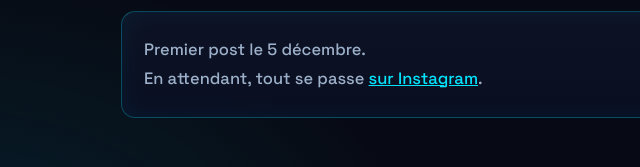
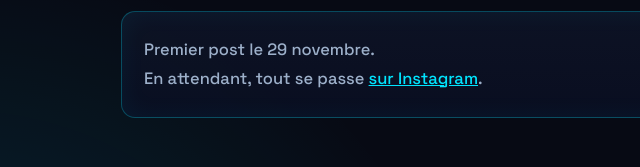
Before and after one commit to wattpunk/wattpunk.github.io, a plain HTML site: page index.html in a window 1280 px wide. Shown: the part 1244-1411 px from the top of the page, 49-689 px from the left. Drawn offline with Linux system fonts and the light colour scheme.

Commit message:
Site : premier post le 29 novembre
Co-Authored-By: Claude Opus 5.5 <noreply@anthropic.com>
Claude-Session: https://claude.ai/code/session_01WX6pB7a6m694JbfDje5th5

```diff
--- a/index.html
+++ b/index.html
@@ -71,7 +71,7 @@
 
 <section>
   <h2><span class="num">03</span> Derniers posts</h2>
-  <div class="vide card"><p>Premier post le 5 décembre.</p><p>En attendant, tout se passe <a href="https://www.instagram.com/wattpunk.fr/">sur Instagram</a>.</p></div>
+  <div class="vide card"><p>Premier post le 29 novembre.</p><p>En attendant, tout se passe <a href="https://www.instagram.com/wattpunk.fr/">sur Instagram</a>.</p></div>
 
 </section>
 
```
Also changed, not shown: historique/index.html (+1 -1 lines).
